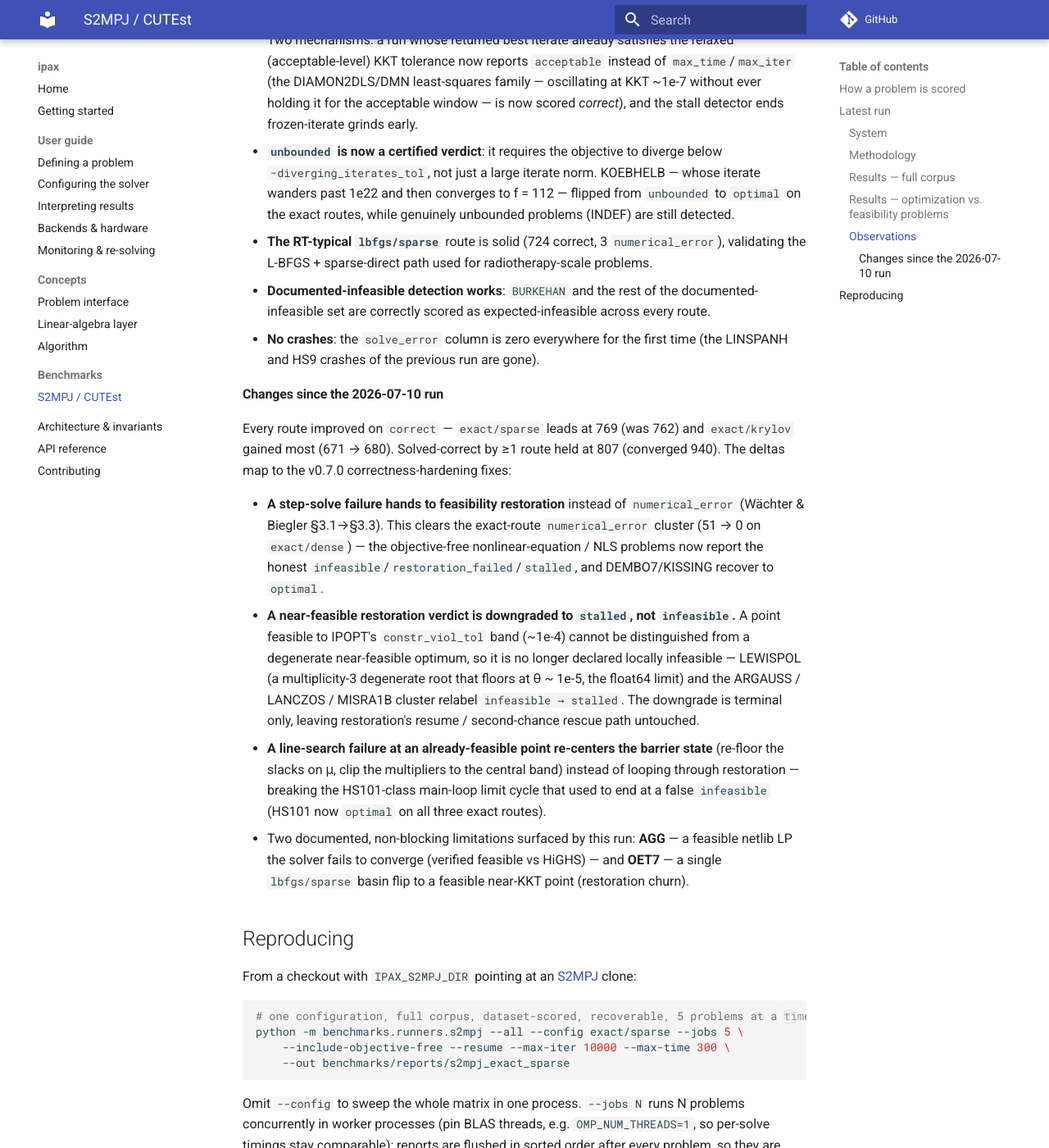
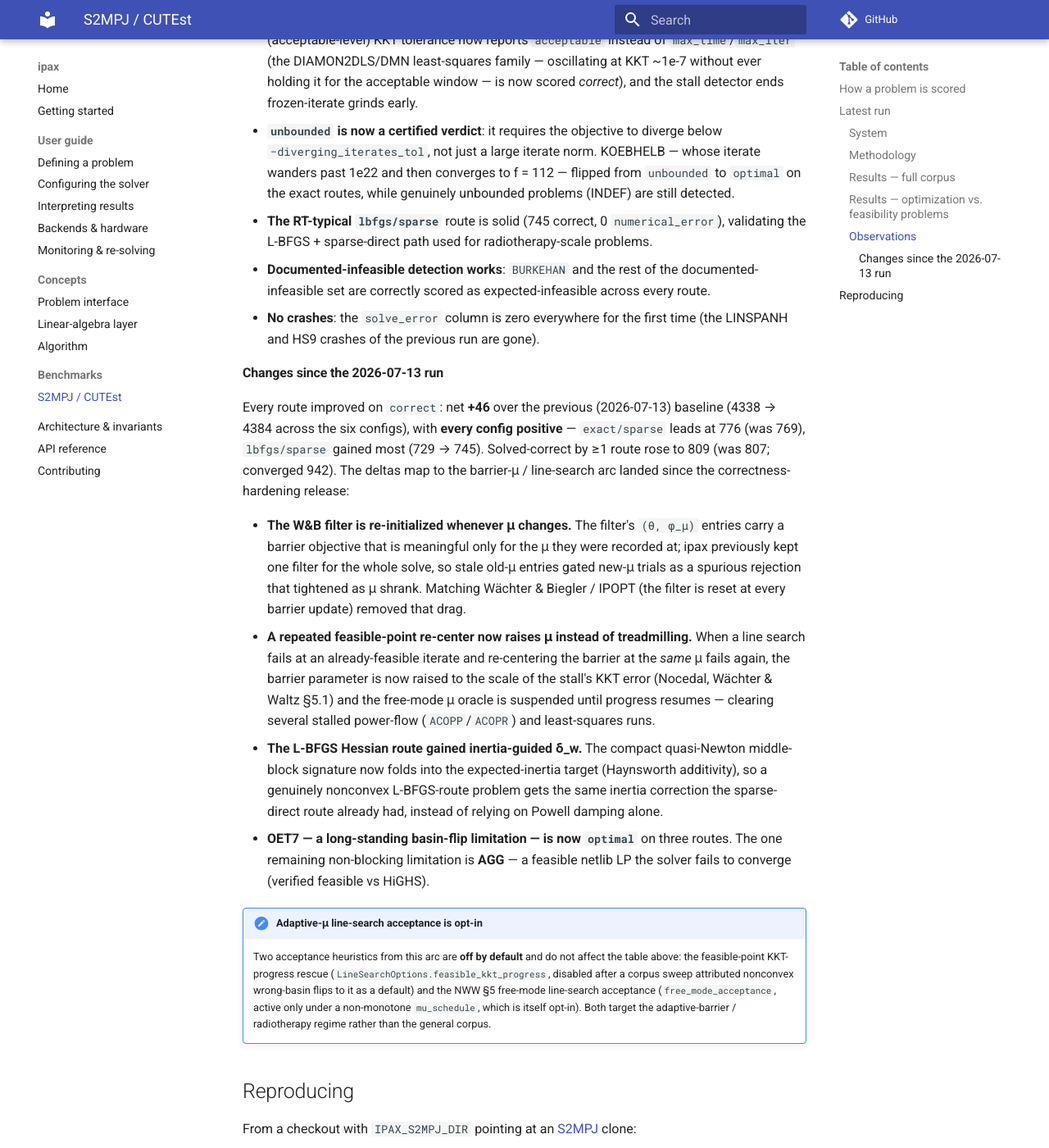
Before and after one commit to wahln/ipax, an MkDocs documentation site: the page built from docs/benchmarks/s2mpj.md, in a window 1280 px wide and 1400 px high, scrolled down 3880 px. Shown: the whole window at 82% size. Built offline with MkDocs 1.6.1 and Material for MkDocs 9.7.7, drawn with Linux system fonts in a browser that asks for light colours; comment, search, counter and statistics services are not loaded; some of the changed text lies outside the part shown.

Commit message:
docs(benchmarks): refresh the S2MPJ page to the v15 default baseline
Updates the benchmark page from the v12-era numbers to the current
default (monotone) sweep on develop @ 65d6a8e: net +46 correct over the
prior baseline (4338 -> 4384), every config positive, exact/sparse
leading at 776 and lbfgs/sparse gaining most (729 -> 745).

Rewrites the "changes since" section for the barrier-mu / line-search
arc (filter reset on mu change, repeat-recenter mu escalation, L-BFGS
inertia coverage, OET7 now optimal) and adds a note that the two
adaptive-mu acceptance heuristics (feasible_kkt_progress,
free_mode_acceptance) are opt-in and do not affect the default table.
Methodology reworded to match how the run was produced (--all --jobs 4,
single process). mkdocs build --strict passes.

Co-Authored-By: Claude Fable 5 <noreply@anthropic.com>

```diff
--- a/docs/benchmarks/s2mpj.md
+++ b/docs/benchmarks/s2mpj.md
@@ -47,22 +47,21 @@ from every problem file:
 
 | | |
 | --- | --- |
-| date | 2026-07-13 |
+| date | 2026-07-15 |
 | CPU | 13th Gen Intel Core i9-13900HX (32 logical CPUs) |
 | OS | Windows 11 (10.0.26200), AMD64 |
 | Python | 3.14.6 |
-| ipax | 0.6.0 + correctness fixes (develop @ `cfeb399`) |
+| ipax | 0.6.1 + μ/line-search arc (develop @ `65d6a8e`) |
 | NumPy / SciPy | 2.4.6 / 1.17.1 |
 | PyTorch | 2.12.0+cpu |
-| sparse factorization | Feral LDLᵀ 0.11.0 (CPU) |
+| sparse factorization | Feral LDLᵀ (CPU) |
 
 ### Methodology
 
-The full `{lbfgs, exact} × {dense, krylov, sparse}` matrix was swept, one
-configuration per process (six in parallel, single-threaded BLAS), each process
-additionally running **four problems concurrently** (`--jobs 4`) — the whole
-six-config corpus completes in ~2.8 h wall. Gradient-based scaling (the solver
-default), NumPy backend. Per-solve budget: `max_iter = 10000`, `max_time = 300 s`.
+The full `{lbfgs, exact} × {dense, krylov, sparse}` matrix was swept in one run
+(`--all`), **four problems concurrently** (`--jobs 4`) with single-threaded
+BLAS. Gradient-based scaling (the solver default), NumPy backend. Per-solve
+budget: `max_iter = 10000`, `max_time = 300 s`.
 Each route is gated by a **per-route variable cap** (dense 2000, Krylov 10000,
 sparse 25000) so a single full-corpus run stays tractable — three problems exceed
 the dense cap and are reported as oversized for the two dense routes. The
@@ -87,15 +86,15 @@ terminal states.
 
 | config | correct | converged | optimal | acceptable | infeasible | stalled | rest.failed | max_iter | max_time | unbounded | num.err | solve.err |
 | --- | --- | --- | --- | --- | --- | --- | --- | --- | --- | --- | --- | --- |
-| `lbfgs/dense`  | 724 / 1098 | 858 | 745 | 112 | 58 | 97 | 63 | 18 | 4  | 1 | 0 | 0 |
-| `lbfgs/krylov` | 709 / 1101 | 842 | 735 | 106 | 58 | 88 | 67 | 14 | 32 | 1 | 0 | 0 |
-| `lbfgs/sparse` | 729 / 1101 | 862 | 742 | 119 | 59 | 95 | 62 | 20 | 3  | 1 | 0 | 0 |
-| `exact/dense`  | 727 / 1098 | 854 | 769 | 84  | 58 | 75 | 63 | 27 | 21 | 1 | 0 | 0 |
-| `exact/krylov` | 680 / 1101 | 817 | 765 | 51  | 58 | 84 | 53 | 26 | 64 | 0 | 0 | 0 |
-| `exact/sparse` | **769 / 1101** | **902** | **846** | 55 | 59 | 53 | 58 | 17 | 11 | 1 | 1 | 0 |
+| `lbfgs/dense`  | 734 / 1098 | 871 | 762 | 108 | 58 | 86 | 63 | 13 | 7  | 1 | 0 | 0 |
+| `lbfgs/krylov` | 716 / 1101 | 851 | 744 | 106 | 58 | 72 | 59 | 12 | 49 | 1 | 0 | 0 |
+| `lbfgs/sparse` | 745 / 1101 | 882 | 755 | 126 | 59 | 78 | 62 | 15 | 5  | 1 | 0 | 0 |
+| `exact/dense`  | 732 / 1098 | 859 | 776 | 82  | 58 | 69 | 60 | 24 | 28 | 1 | 0 | 0 |
+| `exact/krylov` | 681 / 1101 | 824 | 773 | 50  | 58 | 73 | 54 | 24 | 69 | 0 | 0 | 0 |
+| `exact/sparse` | **776 / 1101** | **909** | **858** | 50 | 59 | 46 | 58 | 16 | 12 | 1 | 1 | 0 |
 
-Solved-correct by **at least one route: 807 / 1101**; converged by at least one
-route: **940 / 1101**.
+Solved-correct by **at least one route: 809 / 1101**; converged by at least one
+route: **942 / 1101**.
 
 ### Results — optimization vs. feasibility problems
 
@@ -106,20 +105,20 @@ the optimization rate. The optimization column shows `correct` (`converged`).
 
 | config | optimization (894) | feasibility (207) |
 | --- | --- | --- |
-| `lbfgs/dense`  | 660 / 891* (794) | 64 / 207 |
-| `lbfgs/krylov` | 646 / 894  (779) | 63 / 207 |
-| `lbfgs/sparse` | 665 / 894  (798) | 64 / 207 |
-| `exact/dense`  | 673 / 891* (799) | 54 / 207 |
-| `exact/krylov` | 612 / 894  (749) | 68 / 207 |
-| `exact/sparse` | 694 / 894  (827) | 75 / 207 |
+| `lbfgs/dense`  | 670 / 891* (807) | 64 / 207 |
+| `lbfgs/krylov` | 653 / 894  (788) | 63 / 207 |
+| `lbfgs/sparse` | 681 / 894  (818) | 64 / 207 |
+| `exact/dense`  | 679 / 891* (805) | 53 / 207 |
+| `exact/krylov` | 614 / 894  (757) | 67 / 207 |
+| `exact/sparse` | 702 / 894  (835) | 74 / 207 |
 
 <small>* dense routes ran 891 of the 894 optimization problems; three exceed the
 dense variable cap.</small>
 
 ### Observations
 
-- **`exact/sparse` is the strongest route** — most correct (769) and most
-  optimal (846). Exact-Hessian Newton steps factored by the sparse-direct route
+- **`exact/sparse` is the strongest route** — most correct (776) and most
+  optimal (858). Exact-Hessian Newton steps factored by the sparse-direct route
   (Feral LDLᵀ with inertia control) is the most robust combination here.
 - **`numerical_error` is essentially gone** (51 → 0 on `exact/dense`, and 0–1
   on every route). A Newton step the δ_w regularization ladder cannot complete
@@ -150,7 +149,7 @@ dense variable cap.</small>
   KOEBHELB — whose iterate wanders past 1e22 and then converges to f = 112 —
   flipped from `unbounded` to `optimal` on the exact routes, while genuinely
   unbounded problems (INDEF) are still detected.
-- **The RT-typical `lbfgs/sparse`** route is solid (724 correct, 3
+- **The RT-typical `lbfgs/sparse`** route is solid (745 correct, 0
   `numerical_error`), validating the L-BFGS + sparse-direct path used for
   radiotherapy-scale problems.
 - **Documented-infeasible detection works**: `BURKEHAN` and the rest of the
@@ -159,34 +158,44 @@ dense variable cap.</small>
 - **No crashes**: the `solve_error` column is zero everywhere for the first
   time (the LINSPANH and HS9 crashes of the previous run are gone).
 
-#### Changes since the 2026-07-10 run
+#### Changes since the 2026-07-13 run
 
-Every route improved on `correct` — `exact/sparse` leads at 769 (was 762) and
-`exact/krylov` gained most (671 → 680). Solved-correct by ≥1 route held at
-807 (converged 940). The deltas map to the v0.7.0 correctness-hardening fixes:
+Every route improved on `correct`: net **+46** over the previous (2026-07-13)
+baseline (4338 → 4384 across the six configs), with **every config positive** —
+`exact/sparse` leads at 776 (was 769), `lbfgs/sparse` gained most (729 → 745).
+Solved-correct by ≥1 route rose to 809 (was 807; converged 942). The deltas map
+to the barrier-μ / line-search arc landed since the correctness-hardening
+release:
 
-- **A step-solve failure hands to feasibility restoration** instead of
-  `numerical_error` (Wächter & Biegler §3.1→§3.3). This clears the exact-route
-  `numerical_error` cluster (51 → 0 on `exact/dense`) — the objective-free
-  nonlinear-equation / NLS problems now report the honest
-  `infeasible`/`restoration_failed`/`stalled`, and DEMBO7/KISSING recover to
-  `optimal`.
-- **A near-feasible restoration verdict is downgraded to `stalled`, not
-  `infeasible`.** A point feasible to IPOPT's `constr_viol_tol` band (~1e-4)
-  cannot be distinguished from a degenerate near-feasible optimum, so it is no
-  longer declared locally infeasible — LEWISPOL (a multiplicity-3 degenerate
-  root that floors at θ ~ 1e-5, the float64 limit) and the ARGAUSS / LANCZOS /
-  MISRA1B cluster relabel `infeasible → stalled`. The downgrade is terminal
-  only, leaving restoration's resume / second-chance rescue path untouched.
-- **A line-search failure at an already-feasible point re-centers the barrier
-  state** (re-floor the slacks on μ, clip the multipliers to the central band)
-  instead of looping through restoration — breaking the HS101-class main-loop
-  limit cycle that used to end at a false `infeasible` (HS101 now `optimal` on
-  all three exact routes).
-- Two documented, non-blocking limitations surfaced by this run: **AGG** — a
-  feasible netlib LP the solver fails to converge (verified feasible vs HiGHS)
-  — and **OET7** — a single `lbfgs/sparse` basin flip to a feasible near-KKT
-  point (restoration churn).
+- **The W&B filter is re-initialized whenever μ changes.** The filter's
+  `(θ, φ_μ)` entries carry a barrier objective that is meaningful only for the
+  μ they were recorded at; ipax previously kept one filter for the whole solve,
+  so stale old-μ entries gated new-μ trials as a spurious rejection that
+  tightened as μ shrank. Matching Wächter & Biegler / IPOPT (the filter is
+  reset at every barrier update) removed that drag.
+- **A repeated feasible-point re-center now raises μ instead of treadmilling.**
+  When a line search fails at an already-feasible iterate and re-centering the
+  barrier at the *same* μ fails again, the barrier parameter is now raised to
+  the scale of the stall's KKT error (Nocedal, Wächter & Waltz §5.1) and the
+  free-mode μ oracle is suspended until progress resumes — clearing several
+  stalled power-flow (`ACOPP`/`ACOPR`) and least-squares runs.
+- **The L-BFGS Hessian route gained inertia-guided δ_w.** The compact
+  quasi-Newton middle-block signature now folds into the expected-inertia
+  target (Haynsworth additivity), so a genuinely nonconvex L-BFGS-route problem
+  gets the same inertia correction the sparse-direct route already had, instead
+  of relying on Powell damping alone.
+- **OET7 — a long-standing basin-flip limitation — is now `optimal`** on three
+  routes. The one remaining non-blocking limitation is **AGG** — a feasible
+  netlib LP the solver fails to converge (verified feasible vs HiGHS).
+
+!!! note "Adaptive-μ line-search acceptance is opt-in"
+    Two acceptance heuristics from this arc are **off by default** and do not
+    affect the table above: the feasible-point KKT-progress rescue
+    (`LineSearchOptions.feasible_kkt_progress`, disabled after a corpus sweep
+    attributed nonconvex wrong-basin flips to it as a default) and the NWW §5
+    free-mode line-search acceptance (`free_mode_acceptance`, active only under
+    a non-monotone `mu_schedule`, which is itself opt-in). Both target the
+    adaptive-barrier / radiotherapy regime rather than the general corpus.
 
 ## Reproducing
 
```
